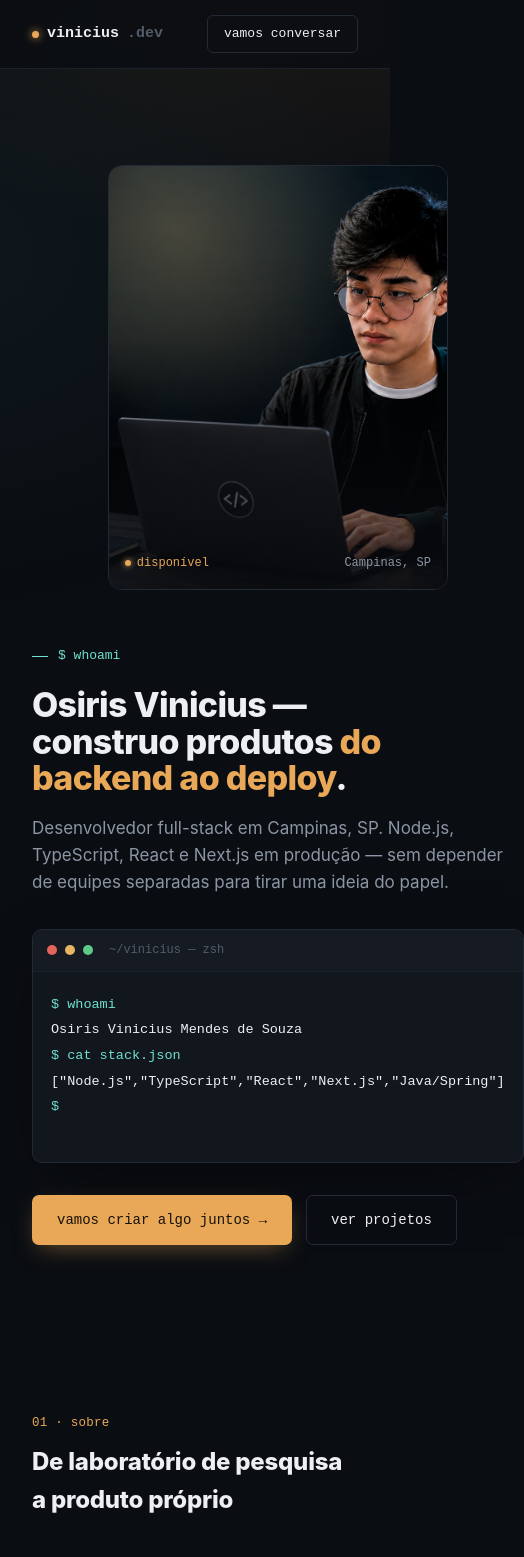
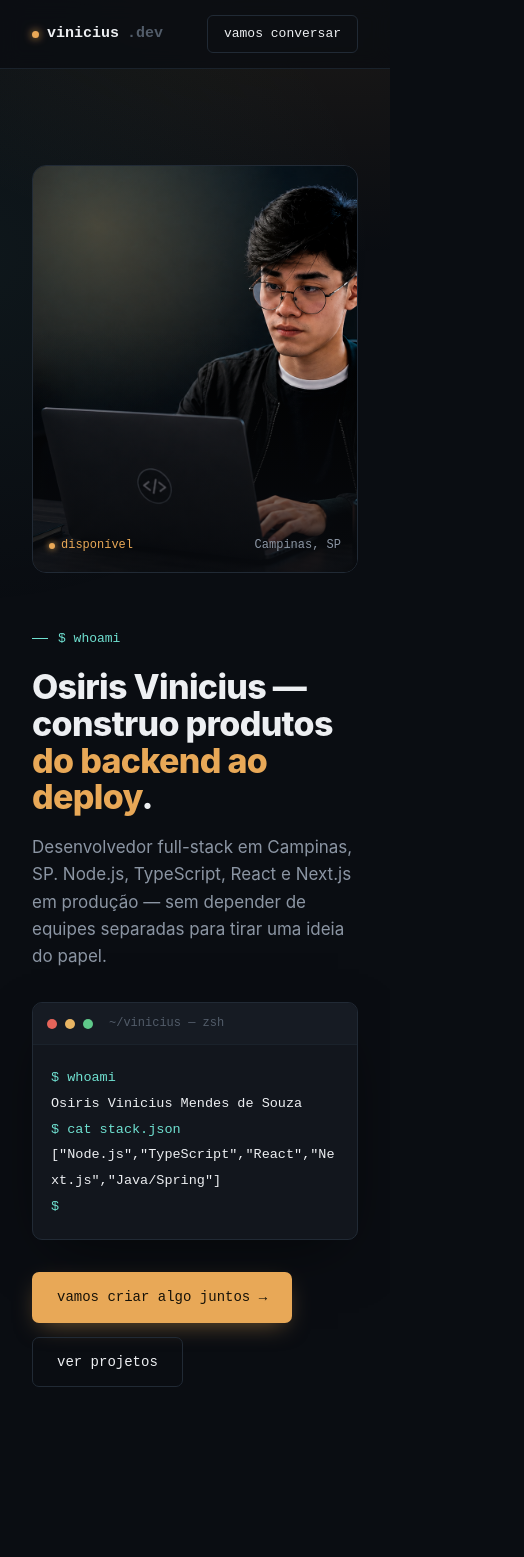
Before and after one commit to viniszofx/viniszofx, a Next.js app: page / in a window 390 px wide. Shown: the top 1557 px of the page, 524 px wide, since content can reach past the window. Built offline with nearby package versions, Linux system fonts and the light colour scheme.

Commit message:
fix: css terminal mobile

```diff
--- a/app/index.css
+++ b/app/index.css
@@ -211,6 +211,28 @@ nav .wrap {
   margin-bottom: 32px;
   max-width: 520px;
 }
+
+@media (max-width: 768px) {
+  .terminal {
+    width: 100%;
+    overflow: hidden;
+  }
+
+  .terminal-body {
+    font-size: 0.82rem;
+    white-space: pre-wrap;
+    overflow-wrap: anywhere;
+    word-break: break-word;
+  }
+
+  .line,
+  .out {
+    white-space: pre-wrap;
+    overflow-wrap: anywhere;
+    word-break: break-word;
+  }
+}
+
 .terminal-bar {
   display: flex;
   align-items: center;
```
